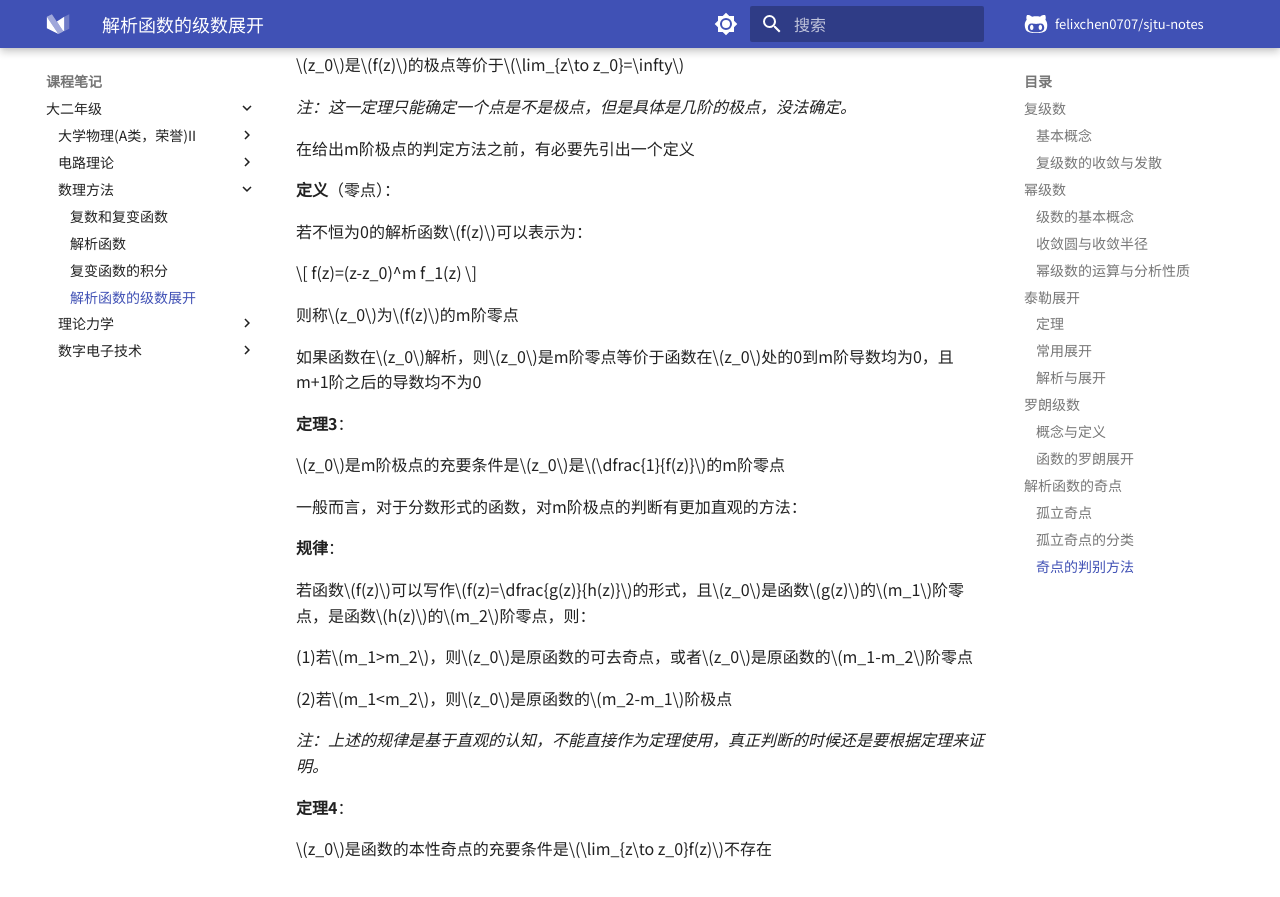
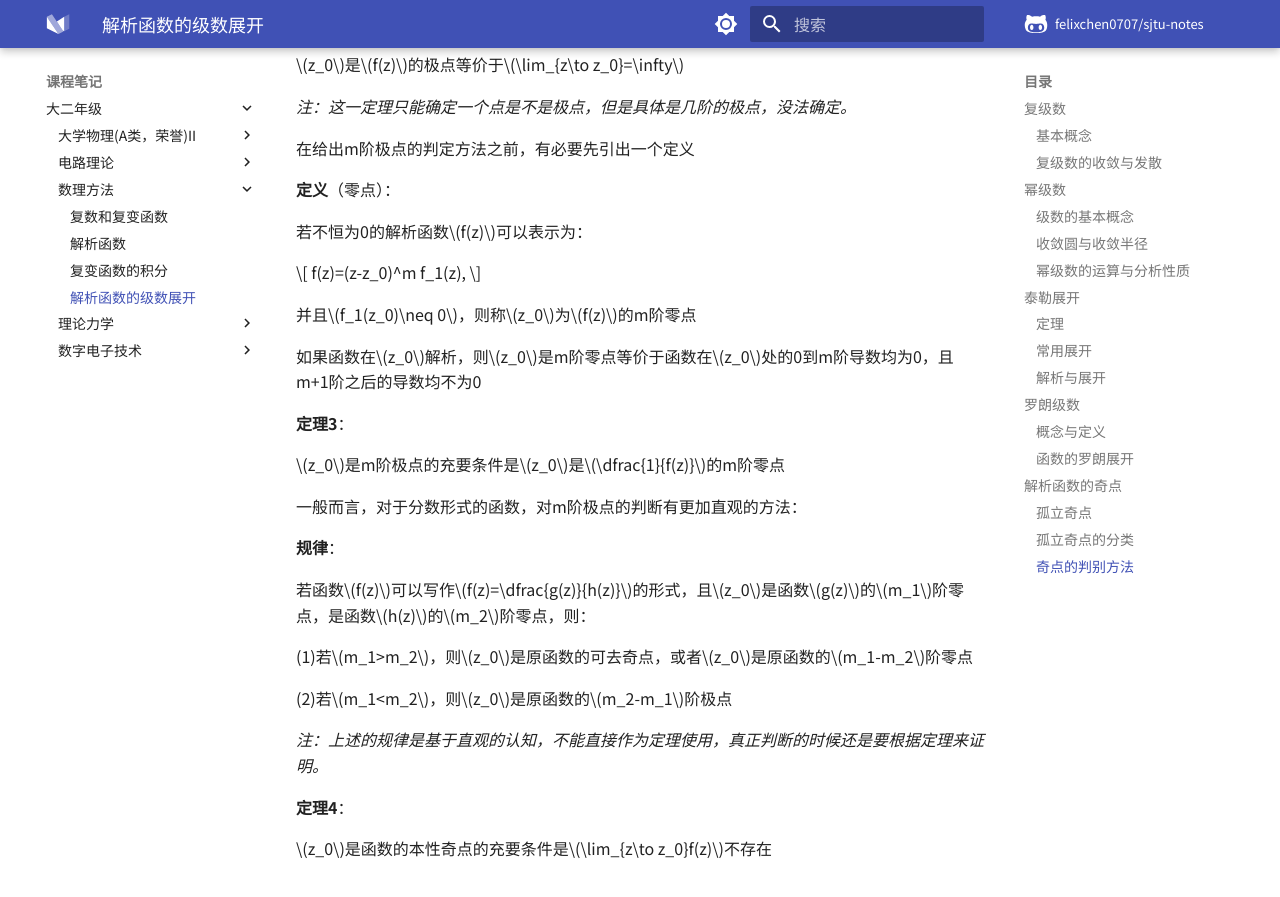
Before and after one commit to glimmeringlight/sjtu-notes, an MkDocs documentation site: the page built from docs/notes/grade2/MATH1206/004.md, in a window 1280 px wide and 900 px high, scrolled down 4959 px. Shown: the top 897 px of the window. Built offline with MkDocs 1.6.1 and Material for MkDocs 9.7.7, drawn with Linux system fonts in a browser that asks for light colours; a script that is not in the unit is left out; comment, search, counter and statistics services are not loaded.

Commit message:
Update 004.md

```diff
--- a/docs/notes/grade2/MATH1206/004.md
+++ b/docs/notes/grade2/MATH1206/004.md
@@ -258,10 +258,10 @@ $z_0$是$f(z)$的极点等价于$\lim_{z\to z_0}=\infty$
 若不恒为0的解析函数$f(z)$可以表示为：
 
 $$
-f(z)=(z-z_0)^m f_1(z)
+f(z)=(z-z_0)^m f_1(z),
 $$
 
-则称$z_0$为$f(z)$的m阶零点
+并且$f_1(z_0)\neq 0$，则称$z_0$为$f(z)$的m阶零点
 
 如果函数在$z_0$解析，则$z_0$是m阶零点等价于函数在$z_0$处的0到m阶导数均为0，且m+1阶之后的导数均不为0
 
```
